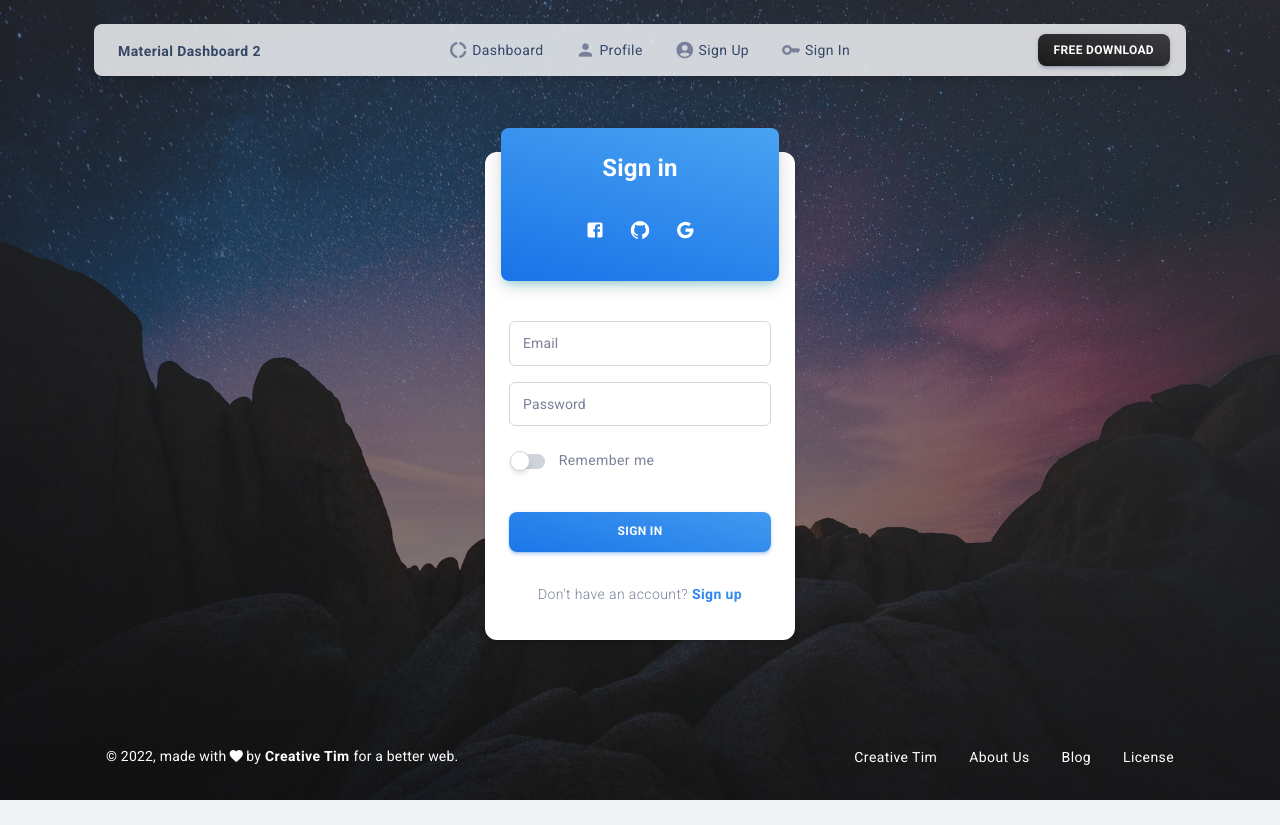
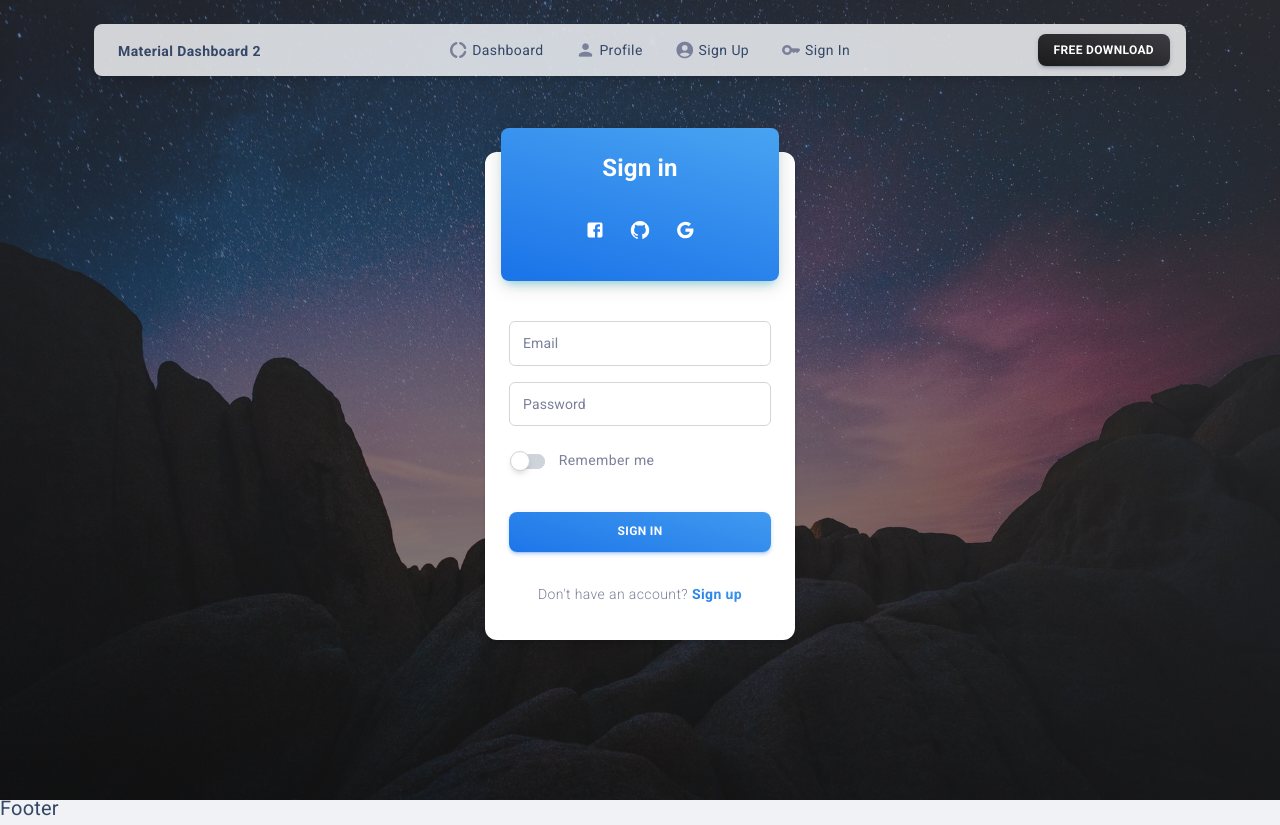
Before and after one commit to talalnuman1/switchive-admin, a React (Create React App) app: page /authentication/sign-in in a window 1280 px wide. Before the commit the page ends 800 px from the top, so only its background shows below. Built offline with nearby package versions, Linux system fonts and the light colour scheme.

Commit message:
Authentication

```diff
--- a/package.json
+++ b/package.json
@@ -19,16 +19,21 @@
     "@mui/icons-material": "5.4.1",
     "@mui/material": "5.4.1",
     "@mui/styled-engine": "5.4.1",
+    "@reduxjs/toolkit": "^1.9.1",
     "@testing-library/jest-dom": "5.16.2",
     "@testing-library/react": "12.1.2",
     "@testing-library/user-event": "13.5.0",
+    "antd": "^5.0.4",
+    "axios": "^1.2.1",
     "chart.js": "3.4.1",
     "chroma-js": "2.4.2",
+    "jwt-decode": "^3.1.2",
     "prop-types": "15.8.1",
     "react": "17.0.2",
     "react-chartjs-2": "3.0.4",
     "react-dom": "17.0.2",
     "react-github-btn": "1.2.1",
+    "react-redux": "^8.0.5",
     "react-router-dom": "6.2.1",
     "react-scripts": "5.0.0",
     "react-table": "7.7.0",
--- /dev/null
+++ b/src/api.js
@@ -0,0 +1,29 @@
+import axios from "axios";
+
+const url = "http://localhost:3300/v1";
+
+const register = axios.create({
+  baseURL: `${url}/auth/register`,
+});
+register.interceptors.request.use(
+  (req) => req,
+  (err) => Promise.reject(err)
+);
+
+const login = axios.create({
+  baseURL: `${url}/auth/login`,
+});
+login.interceptors.request.use(
+  (req) => req,
+  (err) => Promise.reject(err)
+);
+
+const users = axios.create({
+  baseURL: `${url}/users`,
+});
+users.interceptors.request.use(
+  (req) => req,
+  (err) => Promise.reject(err)
+);
+
+export { register, login, users };
--- a/src/examples/Sidenav/index.js
+++ b/src/examples/Sidenav/index.js
@@ -47,6 +47,10 @@ import {
   setWhiteSidenav,
 } from "context";
 
+// Redux actions
+import { useDispatch } from "react-redux";
+import { setLoginState } from "../../redux/user";
+
 function Sidenav({ color, brand, brandName, routes, ...rest }) {
   const [controller, dispatch] = useMaterialUIController();
   const { miniSidenav, transparentSidenav, whiteSidenav, darkMode, sidenavColor } = controller;
@@ -62,6 +66,15 @@ function Sidenav({ color, brand, brandName, routes, ...rest }) {
   }
 
   const closeSidenav = () => setMiniSidenav(dispatch, true);
+
+  const dispatchR = useDispatch();
+
+  const signOut = () => {
+    // Deleting the token from the localStorage.
+    localStorage.removeItem("token-access");
+    // Setting the user to null.
+    dispatchR(setLoginState(false));
+  };
 
   useEffect(() => {
     // A function that sets the mini state of the sidenav.
@@ -180,16 +193,8 @@ function Sidenav({ color, brand, brandName, routes, ...rest }) {
       />
       <List>{renderRoutes}</List>
       <MDBox p={2} mt="auto">
-        <MDButton
-          component="a"
-          href="https://www.creative-tim.com/product/material-dashboard-pro-react"
-          target="_blank"
-          rel="noreferrer"
-          variant="gradient"
-          color={sidenavColor}
-          fullWidth
-        >
-          upgrade to pro
+        <MDButton component="a" variant="gradient" color={sidenavColor} fullWidth onClick={signOut}>
+          Sign Out
         </MDButton>
       </MDBox>
     </SidenavRoot>
--- a/src/index.js
+++ b/src/index.js
@@ -1,30 +1,19 @@
-/**
-=========================================================
-* Material Dashboard 2 React - v2.1.0
-=========================================================
-
-* Product Page: https://www.creative-tim.com/product/material-dashboard-react
-* Copyright 2022 Creative Tim (https://www.creative-tim.com)
-
-Coded by www.creative-tim.com
-
- =========================================================
-
-* The above copyright notice and this permission notice shall be included in all copies or substantial portions of the Software.
-*/
-
 import React from "react";
 import ReactDOM from "react-dom";
 import { BrowserRouter } from "react-router-dom";
+import { Provider } from "react-redux";
 import App from "App";
 
 // Material Dashboard 2 React Context Provider
 import { MaterialUIControllerProvider } from "context";
+import store from "./redux/store";
 
 ReactDOM.render(
   <BrowserRouter>
     <MaterialUIControllerProvider>
-      <App />
+      <Provider store={store}>
+        <App />
+      </Provider>
     </MaterialUIControllerProvider>
   </BrowserRouter>,
   document.getElementById("root")
--- a/src/layouts/authentication/components/Footer/index.js
+++ b/src/layouts/authentication/components/Footer/index.js
@@ -31,105 +31,7 @@ import typography from "assets/theme/base/typography";
 function Footer({ light }) {
   const { size } = typography;
 
-  return (
-    <MDBox position="absolute" width="100%" bottom={0} py={4}>
-      <Container>
-        <MDBox
-          width="100%"
-          display="flex"
-          flexDirection={{ xs: "column", lg: "row" }}
-          justifyContent="space-between"
-          alignItems="center"
-          px={1.5}
-        >
-          <MDBox
-            display="flex"
-            justifyContent="center"
-            alignItems="center"
-            flexWrap="wrap"
-            color={light ? "white" : "text"}
-            fontSize={size.sm}
-          >
-            &copy; {new Date().getFullYear()}, made with
-            <MDBox fontSize={size.md} color={light ? "white" : "dark"} mb={-0.5} mx={0.25}>
-              <Icon color="inherit" fontSize="inherit">
-                favorite
-              </Icon>
-            </MDBox>
-            by
-            <Link href="https://www.creative-tim.com/" target="_blank">
-              <MDTypography variant="button" fontWeight="medium" color={light ? "white" : "dark"}>
-                &nbsp;Creative Tim&nbsp;
-              </MDTypography>
-            </Link>
-            for a better web.
-          </MDBox>
-          <MDBox
-            component="ul"
-            sx={({ breakpoints }) => ({
-              display: "flex",
-              flexWrap: "wrap",
-              alignItems: "center",
-              justifyContent: "center",
-              listStyle: "none",
-              mt: 3,
-              mb: 0,
-              p: 0,
-
-              [breakpoints.up("lg")]: {
-                mt: 0,
-              },
-            })}
-          >
-            <MDBox component="li" pr={2} lineHeight={1}>
-              <Link href="https://www.creative-tim.com/" target="_blank">
-                <MDTypography
-                  variant="button"
-                  fontWeight="regular"
-                  color={light ? "white" : "dark"}
-                >
-                  Creative Tim
-                </MDTypography>
-              </Link>
-            </MDBox>
-            <MDBox component="li" px={2} lineHeight={1}>
-              <Link href="https://www.creative-tim.com/presentation" target="_blank">
-                <MDTypography
-                  variant="button"
-                  fontWeight="regular"
-                  color={light ? "white" : "dark"}
-                >
-                  About Us
-                </MDTypography>
-              </Link>
-            </MDBox>
-            <MDBox component="li" px={2} lineHeight={1}>
-              <Link href="https://www.creative-tim.com/blog" target="_blank">
-                <MDTypography
-                  variant="button"
-                  fontWeight="regular"
-                  color={light ? "white" : "dark"}
-                >
-                  Blog
-                </MDTypography>
-              </Link>
-            </MDBox>
-            <MDBox component="li" pl={2} lineHeight={1}>
-              <Link href="https://www.creative-tim.com/license" target="_blank">
-                <MDTypography
-                  variant="button"
-                  fontWeight="regular"
-                  color={light ? "white" : "dark"}
-                >
-                  License
-                </MDTypography>
-              </Link>
-            </MDBox>
-          </MDBox>
-        </MDBox>
-      </Container>
-    </MDBox>
-  );
+  return <MDBox>Footer</MDBox>;
 }
 
 // Setting default props for the Footer
--- /dev/null
+++ b/src/redux/store.js
@@ -0,0 +1,9 @@
+import { configureStore } from "@reduxjs/toolkit";
+import userReducer from "./user";
+
+const store = configureStore({
+  reducer: {
+    user: userReducer,
+  },
+});
+export default store;
--- /dev/null
+++ b/src/redux/user.js
@@ -0,0 +1,22 @@
+import { createSlice } from "@reduxjs/toolkit";
+
+export const userSlice = createSlice({
+  name: "user",
+  initialState: {
+    user: {},
+    isLoggedIn: false,
+  },
+  reducers: {
+    setUser: (state, action) => {
+      state.user = action.payload;
+    },
+    setLoginState: (state, action) => {
+      state.isLoggedIn = action.payload;
+    },
+  },
+});
+
+// Action creators are generated for each case reducer function
+export const { setUser, setLoginState } = userSlice.actions;
+
+export default userSlice.reducer;
--- a/src/routes.js
+++ b/src/routes.js
@@ -10,6 +10,26 @@ import SignUp from "layouts/authentication/sign-up";
 
 // @mui icons
 import Icon from "@mui/material/Icon";
+import { Route } from "react-router-dom";
+
+const publicRoutes = [
+  {
+    type: "collapse",
+    name: "Sign In",
+    key: "sign-in",
+    icon: <Icon fontSize="small">login</Icon>,
+    route: "/authentication/sign-in",
+    component: <SignIn />,
+  },
+  {
+    type: "collapse",
+    name: "Sign Up",
+    key: "sign-up",
+    icon: <Icon fontSize="small">assignment</Icon>,
+    route: "/authentication/sign-up",
+    component: <SignUp />,
+  },
+];
 
 const routes = [
   {
@@ -60,22 +80,18 @@ const routes = [
     route: "/profile",
     component: <Profile />,
   },
-  {
-    type: "collapse",
-    name: "Sign In",
-    key: "sign-in",
-    icon: <Icon fontSize="small">login</Icon>,
-    route: "/authentication/sign-in",
-    component: <SignIn />,
-  },
-  {
-    type: "collapse",
-    name: "Sign Up",
-    key: "sign-up",
-    icon: <Icon fontSize="small">assignment</Icon>,
-    route: "/authentication/sign-up",
-    component: <SignUp />,
-  },
 ];
 
-export default routes;
+const getRoutes = (allRoutes) =>
+  allRoutes.map((route) => {
+    if (route.collapse) {
+      return getRoutes(route.collapse);
+    }
+    if (route.route) {
+      return <Route exact path={route.route} element={route.component} key={route.key} />;
+    }
+
+    return null;
+  });
+
+export { routes, publicRoutes, getRoutes };
```
Also changed, not shown: src/App.js (+50 -59 lines), src/layouts/authentication/sign-in/index.js (+66 -3 lines), src/layouts/authentication/sign-up/index.js (+77 -5 lines), .eslintrc.json.
